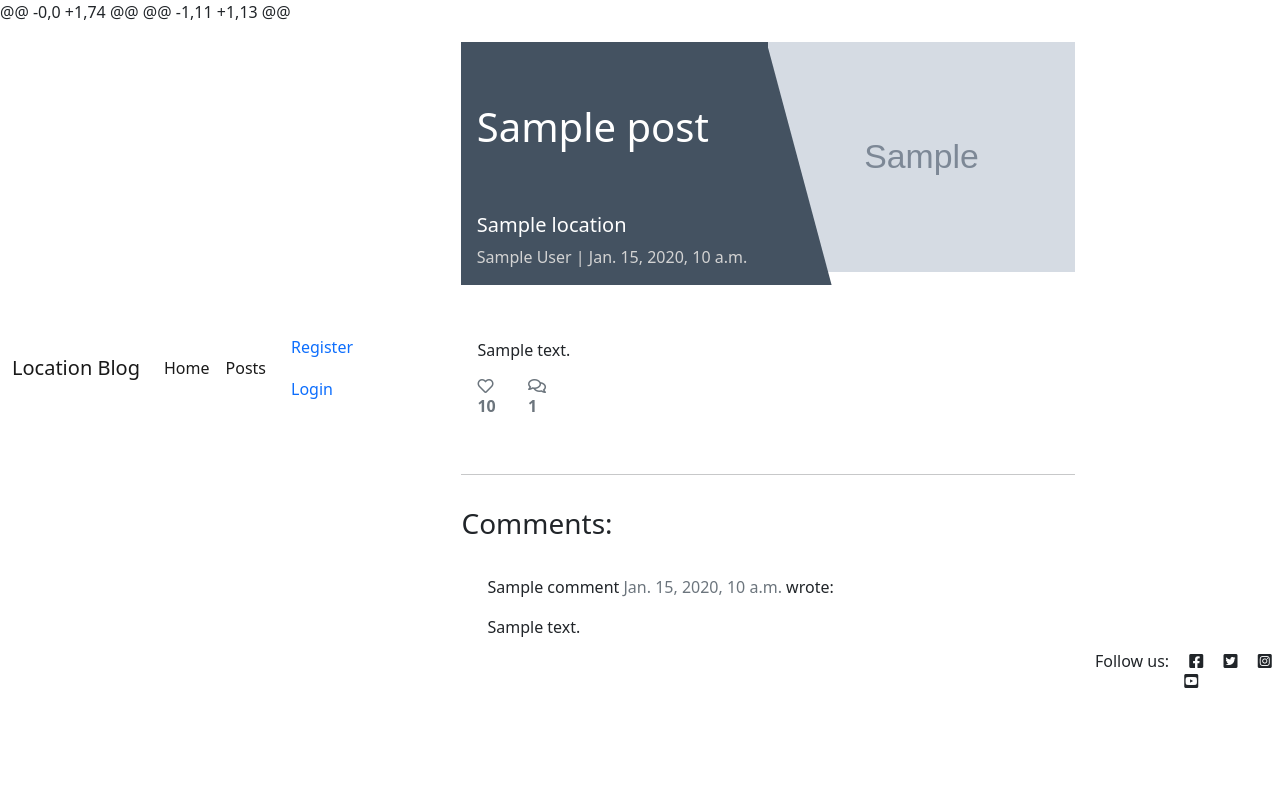
After one commit to fionatreacy/Project-4, a Django app: template templates/post_detail.html in a window 1280 px wide. The commit adds this page. Run offline with Django 3.2, Linux system fonts and the light colour scheme; the template is opened without the code that fills it: most values are stand-ins (such as "Sample title", 1, 10 or a date in 2020); grey boxes marked "Sample" are stand-in pictures.

Commit message:
add post detail and styling

```diff
--- a/blog/static/css/style.css
+++ b/blog/static/css/style.css
@@ -1,24 +1,20 @@
-@@ -0,0 +1,32 @@
+@@ -1,32 +1,76 @@
 body {
     background-color: #f9fafc
 }
-
 .brand {
     font-family: "Open Sans", sans-serif;
     font-size: 1.4rem;
     font-weight: 700;
     color: #4a4a4f;
 }
-
 .card {
     border: none;
     background-color: transparent;
 }
-
 .image-container {
     position: relative;
 }
-
 .image-flash {
     position: absolute;
     bottom: 5%;
@@ -27,7 +23,51 @@ body {
     background-color: #23bbbb;
 }
 
+.author {
+    color: white;
+    margin: 4px;
+    text-transform: uppercase;
+}
+
+.masthead {
+    margin-top: 10px;
+    overflow: hidden;
+    position: relative;
+    display: inline-block;
+    height: 33vh;
+    width: 100%;
+}
+
+.masthead-text {
+    background-color: #445261;
+    color: white;
+    position: relative;
+}
+
+.masthead-image {
+    position: relative;
+    overflow: hidden;
+}
+
+.masthead-image:after {
+    content: "";
+    position: absolute;
+    top: 0;
+    right: 90%;
+    height: 100%;
+    width: 150%;
+    background: #445261;
+    -webkit-transform: skew(15deg);
+    -moz-transform: skew(15deg);
+    transform: skew(15deg);
+    z-index: 100;
+}
 .post-title {
+    margin-top: 20%;
+    margin-left: 5%;
+}
+
+.post-subtitle {
     margin-left: 5%;
     color: lightgray;
 }
--- a/blog/urls.py
+++ b/blog/urls.py
@@ -1,7 +1,8 @@
+@@ -1,7 +1,8 @@
 from . import views
 from django.urls import path
 
-
 urlpatterns = [
     path('', views.PostList.as_view(), name='home'),
+    path('<slug:slug>/', views.PostDetail.as_view(), name='post_detail'),
 ]
--- a/templates/base.html
+++ b/templates/base.html
@@ -1,11 +1,12 @@
+@@ -1,11 +1,13 @@
 {% load static %}
-
 <!DOCTYPE html>
 <html lang="en">
-
 <head>
     <meta charset="UTF-8">
     <meta http-equiv="X-UA-Compatible" content="IE=edge">
+    <link rel="preconnect" href="https://fonts.gstatic.com" crossorigin>
+    <link href="https://fonts.googleapis.com/css2?family=Open+Sans&family=Roboto&display=swap" rel="stylesheet">
     <link rel="stylesheet" href="https://cdnjs.cloudflare.com/ajax/libs/font-awesome/5.15.3/css/all.min.css">
     <meta name="viewport" content="width=device-width, initial-scale=1.0 shrink-to-fit=no">
 
@@ -22,6 +23,7 @@
 <body>
     <!-- Navigation -->
     <nav class="navbar navbar-expand-lg">
+    <nav class="navbar navbar-expand-lg navbar-light bg-white">
         <div class="container-fluid">
             <a class="navbar-brand" href="#">Location Blog</a>
             <button class="navbar-toggler" type="button" data-bs-toggle="collapse" data-bs-target="#navbarText"
@@ -45,7 +47,6 @@
                         <a class="nav-link btn btn-login" href="#">Login</a>
                     </li>
                 </ul>
-
             </div>
         </div>
     </nav>
@@ -54,7 +55,6 @@
         <!-- Content Goes here -->
         {% endblock content %}
     </main>
-
     <!-- Footer -->
     <footer class="footer mt-auto py-3 dark-bg">
         <p class="m-0 text-center text-black">Follow us: <i class="fab fa-facebook-square ms-3"></i>
@@ -62,7 +62,5 @@
             <i class="fab fa-instagram-square ms-3"></i>
             <i class="fab fa-youtube-square ms-3"></i></p>
     </footer>
-
 </body>
-
 </html>
--- a/templates/index.html
+++ b/templates/index.html
@@ -1,4 +1,4 @@
-@@ -1,30 +1,31 @@
+@@ -1,29 +1,29 @@
 {% extends "base.html" %}
 {% block content %}
 <div class="container-fluid">
@@ -22,6 +22,7 @@
                                 </div>
                             </div>
                             <a href="#" class="post-link">
+                            <a href="{% url 'post_detail' post.slug %}" class="post-link">
                                 <h2 class="card-title">{{ post.title }}</h2>
                                 <h5 class="card-title">{{ post.location }}</h5>
                                 <p class="card-text">{{ post.excerpt }}</p>
--- /dev/null
+++ b/templates/post_detail.html
@@ -0,0 +1,75 @@
+@@ -0,0 +1,74 @@
+{% extends 'base.html' %}
+{% block content %}
+
+<div class="masthead">
+    <div class="container">
+        <div class="row g-0">
+            <div class="col-md-6 masthead-text">
+                <h1 class="post-title">{{ post.title }}</h1>
+                <h5 class="post-title">{{ post.location }}</h5>
+                <p class="post-subtitle">{{ post.author }} | {{ post.created_on }}</p>
+            </div>
+            <div class="d-none d-md-block col-md-6 masthead-image">
+                {% if "placeholder" in post.featured_image.url %}
+                <img src="https://codeinstitute.s3.amazonaws.com/fullstack/blog/default.jpg" width="100%">
+                {% else %}
+                <img src=" {{ post.featured_image.url }}" width="100%">
+                {% endif %}
+            </div>
+        </div>
+    </div>
+</div>
+<div class="container">
+    <div class="row">
+        <div class="col card mb-4  mt-3 left  top">
+            <div class="card-body">
+                <p class="card-text ">
+                    {{ post.content | safe }}
+                </p>
+                <div class="row">
+
+                    <div class="col-1">
+                        <strong class="text-secondary"><i class="far fa-heart"></i> {{ post.number_of_likes }} </strong>
+                    </div>
+                    <div class="col-1">
+                        {% with comments.count as total_comments %}
+                        <strong class="text-secondary"><i class="far fa-comments"></i>
+                            {{ total_comments }}</strong>
+                        {% endwith %}
+                    </div>
+                </div>
+            </div>
+        </div>
+    </div>
+    <div class="row">
+        <div class="col">
+            <hr>
+        </div>
+    </div>
+    <div class="row">
+        <div class="col-md-8 card mb-4  mt-3 ">
+            <h3>Comments:</h3>
+            <div class="card-body">
+                {% for comment in comments %}
+                <div class="comments" style="padding: 10px;">
+                    <p class="font-weight-bold">
+                        {{ comment.name }}
+                        <span class=" text-muted font-weight-normal">
+                            {{ comment.created_on }}
+                        </span> wrote:
+                    </p>
+                    {{ comment.body | linebreaks }}
+                </div>
+                {% endfor %}
+            </div>
+        </div>
+        <div class="col-md-4 card mb-4  mt-3 ">
+            <div class="card-body">
+                <!-- For later -->
+            </div>
+        </div>
+    </div>
+</div>
+
+{% endblock content %}
```
Also changed, not shown: blog/admin.py (+2 -5 lines), blog/views.py (+25 -0 lines).
